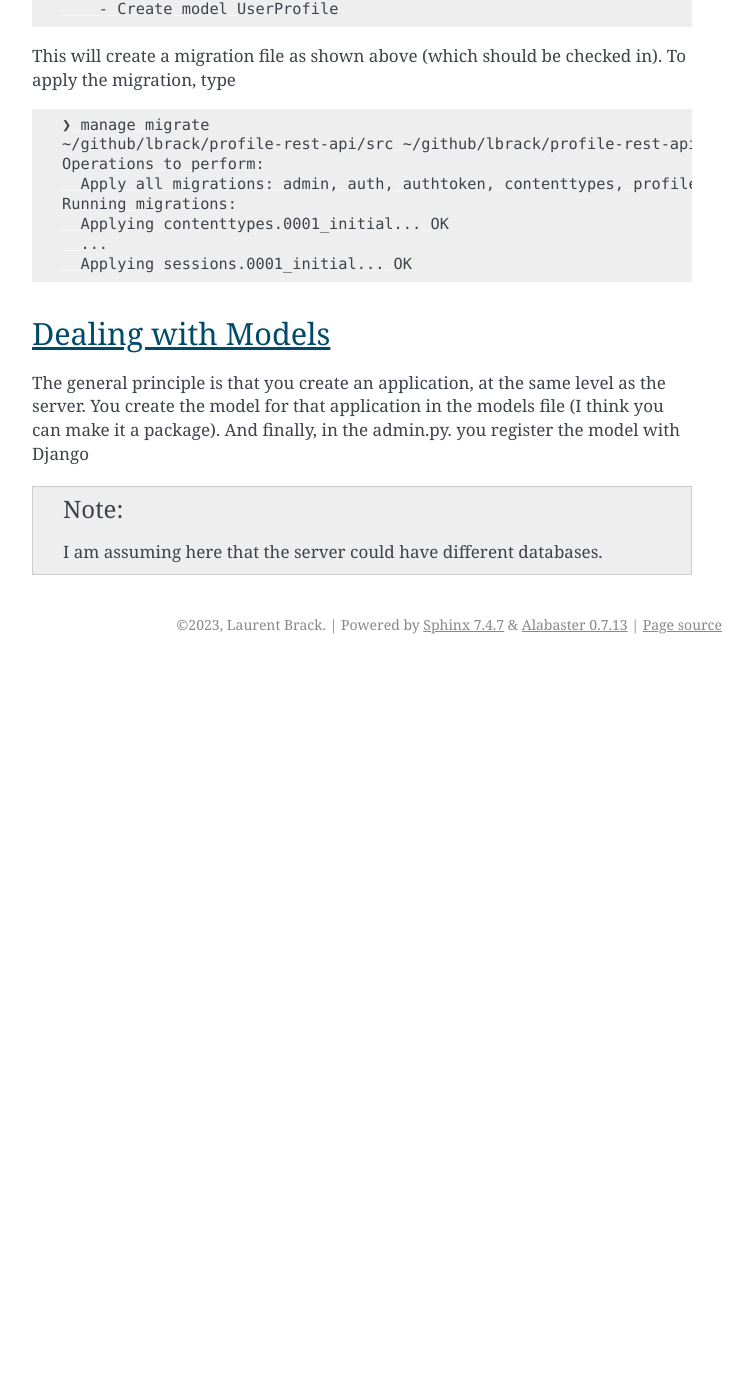
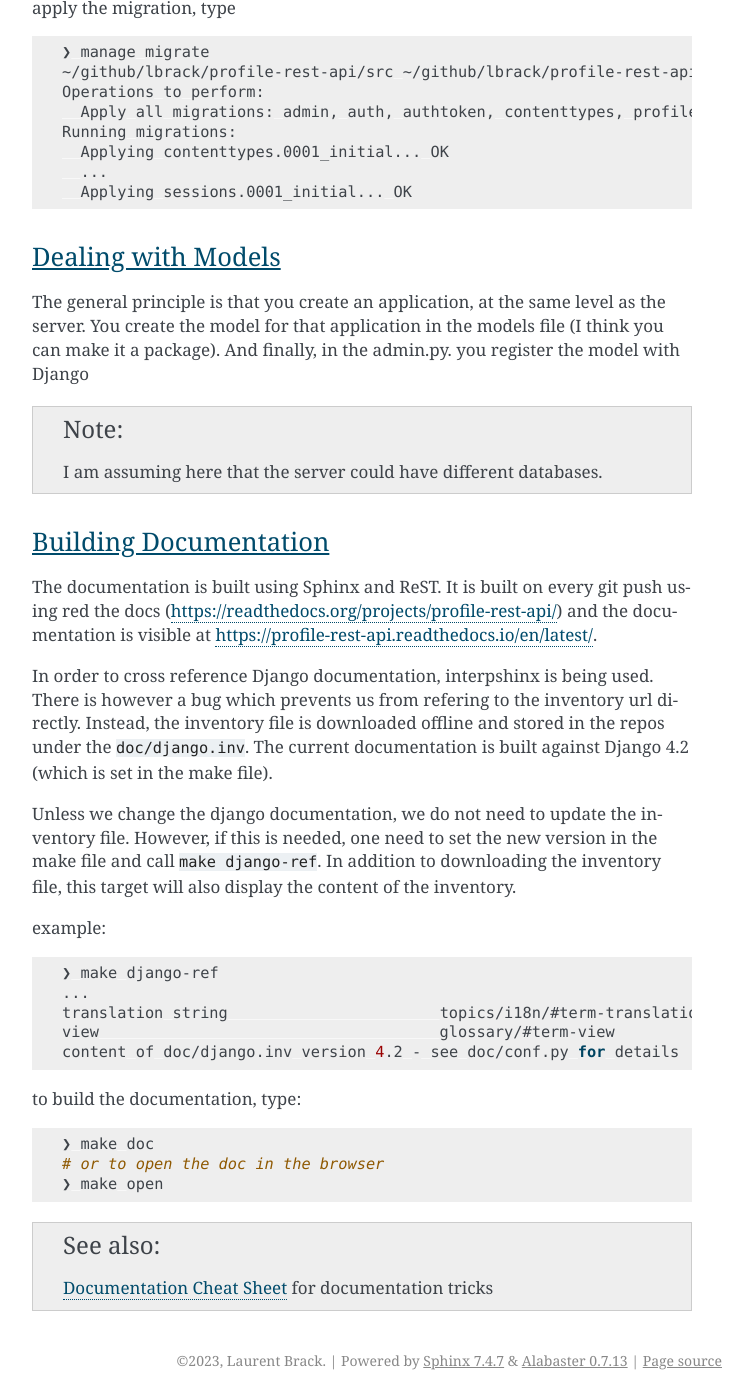
Before and after one commit to lbrack/profile-rest-api, a Sphinx documentation site: the page built from doc/getting-started.rst, in a window 1280 px wide and 1400 px high, scrolled down 2613 px. Shown: the whole window, without its empty margins (388-1141 px from the left). Built offline with Sphinx 7.4.7, drawn with Linux system fonts in a browser that asks for light colours; the version number could not be read and is left out; before the commit the page ends 3277 px from its top, so only the background shows below that; some of the changed text lies outside the part shown.

Commit message:
added support for Django documentation cross references

```diff
--- a/doc/conf.py
+++ b/doc/conf.py
@@ -5,6 +5,7 @@
 
 # -- Project information -----------------------------------------------------
 # https://www.sphinx-doc.org/en/master/usage/configuration.html#project-information
+import os
 
 project = "Profile Rest API"
 copyright = "2023, Laurent Brack"
@@ -13,10 +14,33 @@
 # -- General configuration ---------------------------------------------------
 # https://www.sphinx-doc.org/en/master/usage/configuration.html#general-configuration
 
-extensions = []
+extensions = ["sphinx.ext.intersphinx"]
 
 templates_path = ["_templates"]
 exclude_patterns = []
+
+# Intersphinx
+"""
+For Django, the solution provided in https://stackoverflow.com/questions/33899225/sphinx-django-link-to-django-documentation-using-sphinx-ext-intersphinx
+doesn't work because it resolves the URL as
+https://docs.djangoproject.com/en/4.2/_objects/ref/models/instances/#django.db.models.Model
+instead of
+https://docs.djangoproject.com/en/4.2/ref/models/instances/#django.db.models.Model
+
+So instead I referred to the ticket https://code.djangoproject.com/ticket/10315
+and I am downloading the inventory file and copying it to the document root ./doc.
+Note that DJANGOVERSION is setup by the Makefile.
+
+For additional information, see the Makefile (target django-ref)
+
+"""
+intersphinx_mapping = {
+    "python": ("https://docs.python.org/3", None),
+    "django": (
+        f"https://docs.djangoproject.com/en/{os.environ['DJANGOVERSION']}/",
+        "django.inv",
+    ),
+}
 
 
 # -- Options for HTML output -------------------------------------------------
--- a/doc/django-primer/django-rest/index.rst
+++ b/doc/django-primer/django-rest/index.rst
@@ -1,4 +1,4 @@
-.. include:: ./links.rst
+.. include:: ../links.rst
 
 .. _django-rest:
 
--- a/doc/django-primer/links.rst
+++ b/doc/django-primer/links.rst
@@ -1 +1,2 @@
 .. _`models documentation`: https://docs.djangoproject.com/en/4.2/topics/db/models/
+.. _`django.db.models.Model`: https://docs.djangoproject.com/en/4.2/ref/models/instances/#django.db.models.Model
--- a/doc/getting-started.rst
+++ b/doc/getting-started.rst
@@ -101,7 +99,7 @@
   django server on ``0.0.0.0:8000``
 
 Superuser Creation
-------------------
+==================
 
 ❯ manage createsuperuser
 Email: laurent.brack@protonmail.com
@@ -113,7 +111,7 @@
 .. note:: My password is "moi a mon annee de naissance"
 
 Migrations
-----------
+==========
 
 Whenever the model is changed, a migration shall be created. To create a
 migration, type:
@@ -140,10 +138,47 @@
       Applying sessions.0001_initial... OK
 
 Dealing with Models
--------------------
+===================
 
 The general principle is that you create an application, at the same level as the server.
 You create the model for that application in the models file (I think you can make it a package).
 And finally, in the admin.py. you register the model with Django
 
 .. note:: I am assuming here that the server could have different databases.
+
+Building Documentation
+======================
+
+The documentation is built using Sphinx and ReST. It is built on every git push using
+red the docs (https://readthedocs.org/projects/profile-rest-api/) and the documentation
+is visible at https://profile-rest-api.readthedocs.io/en/latest/.
+
+In order to cross reference Django documentation, interpshinx is being used. There is however
+a bug which prevents us from refering to the inventory url directly. Instead, the inventory file
+is downloaded offline and stored in the repos under the ``doc/django.inv``. The current documentation
+is built against Django 4.2 (which is set in the make file).
+
+Unless we change the django documentation, we do not need to update the inventory file. However,
+if this is needed, one need to set the new version in the make file and call ``make django-ref``.
+In addition to downloading the inventory file, this target will also display the content of the
+inventory.
+
+example:
+
+.. code-block:: shell
+
+    ❯ make django-ref
+    ...
+    translation string                       topics/i18n/#term-translation-string
+    view                                     glossary/#term-view
+    content of doc/django.inv version 4.2 - see doc/conf.py for details
+
+to build the documentation, type:
+
+.. code-block:: shell
+
+    ❯ make doc
+    # or to open the doc in the browser
+    ❯ make open
+
+.. seealso:: :ref:`doc-cheat-sheet` for documentation tricks
--- a/doc/references/index.rst
+++ b/doc/references/index.rst
@@ -5,6 +5,7 @@
 
 * :ref:`api-doc`
 * :ref:`environment-setup`
+* :ref:`doc-cheat-sheet`
 
 
 .. toctree::
@@ -14,3 +15,4 @@
 
    api-doc
    environment-setup
+   doc-cheat-sheet
```
Also changed, not shown: other parts of doc/getting-started.rst (+0 -2 lines), doc/django-primer/models.rst (+11 -0 lines), doc/references/doc-cheat-sheet.rst (added, +29 -0 lines), 2 other files.
